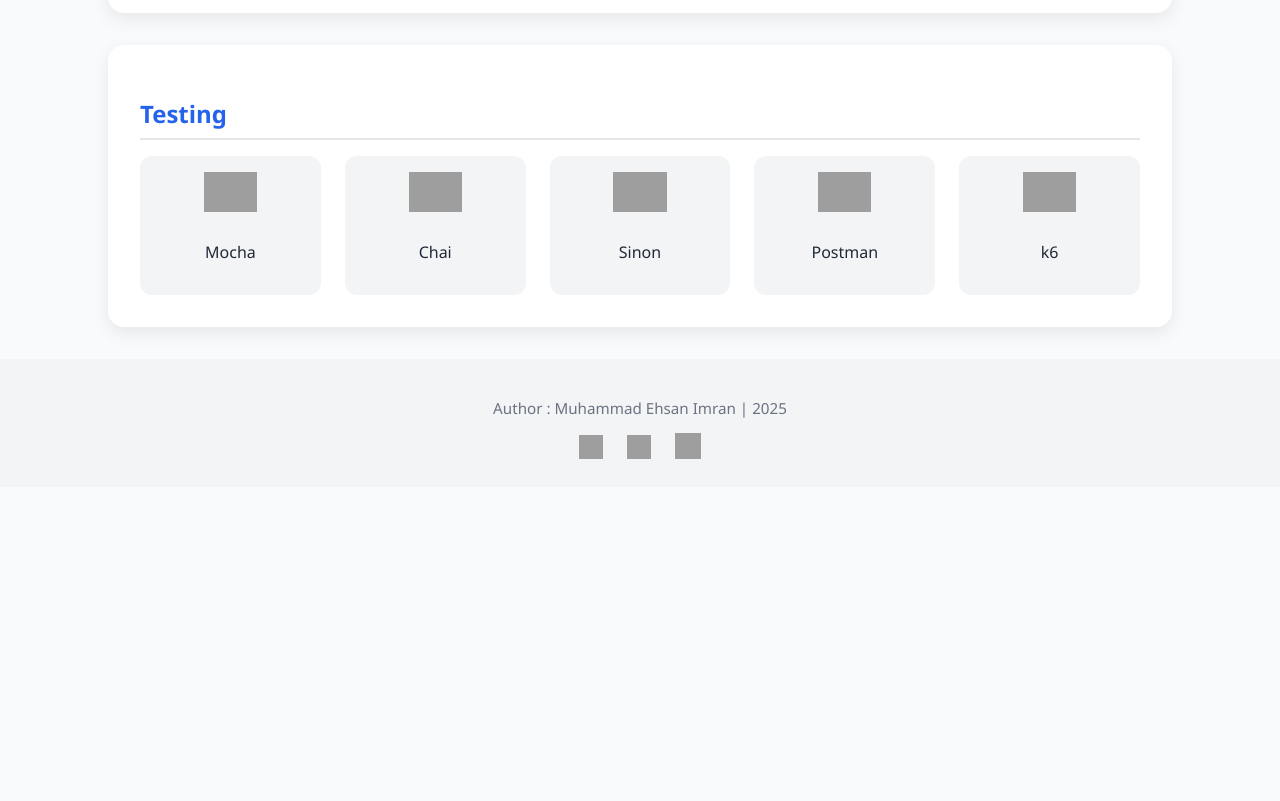
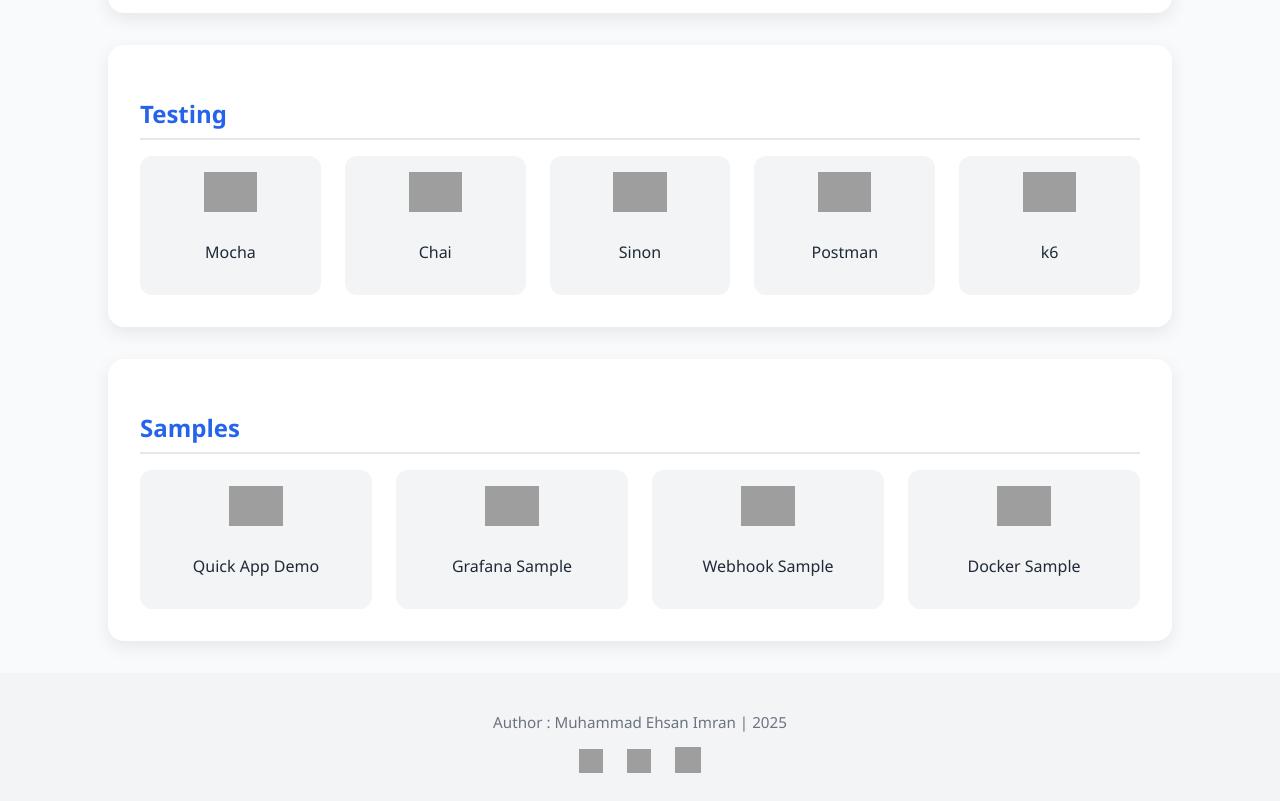
Before and after one commit to da-imran/jiran-tetangga, a website: page introduction.html in a window 1280 px wide. Shown: the part 1611-2412 px from the top of the page. Before the commit the page ends 2098 px from the top, so only its background shows below. Drawn offline with Linux system fonts and the light colour scheme; grey boxes are pictures that could not be loaded.

Commit message:
Updates intro html

```diff
--- a/introduction.html
+++ b/introduction.html
@@ -117,14 +117,12 @@
         <p>Client</p>
       </div>
     </a>
-
     <a href="https://github.com/da-imran/jiran-tetangga" target="_blank" style="text-decoration: none; color: inherit;">
       <div class="tech-card">
         <img src="https://cdn.jsdelivr.net/gh/devicons/devicon/icons/github/github-original.svg" alt="Jiran Tetangga Server">
         <p>Server</p>
       </div>
     </a>
-
       <div class="tech-card" data-tech="installation">
         <img src="https://devicon-website.vercel.app/api/bash/original.svg" alt="Installation">
         <p class="text-align: left">Installation Guide</p>
@@ -188,6 +186,27 @@
       <div class="tech-card" data-tech="sinon"><img src="https://api.iconify.design/simple-icons/sinon.svg" alt="Sinon"><p>Sinon</p></div>
       <div class="tech-card" data-tech="postman"><img src="https://voyager.postman.com/logo/postman-logo-icon-orange.svg" alt="Postman"><p>Postman</p></div>
       <div class="tech-card" data-tech="k6"><img src="https://cdn.jsdelivr.net/gh/devicons/devicon@latest/icons/k6/k6-original.svg" alt="k6"><p>k6</p></div>
+    </div>
+  </section>
+
+  <section>
+    <h2>Samples</h2>
+    <div class="tech-grid">
+      <a href="https://drive.google.com/file/d/1jreY6MNnNuKzP6589_iKSRJZNmtsHFxV/view?usp=sharing" target="_blank" style="text-decoration: none; color: inherit;">
+        <div class="tech-card">
+          <img src="https://cdn.jsdelivr.net/gh/devicons/devicon@latest/icons/google/google-original.svg" alt="Jiran Tetangga Server">
+          <p>Quick App Demo</p>
+        </div>
+      </a>
+      <a href="https://drive.google.com/file/d/1wXp1gDaDiq7cfQ0TSnSDmO2mr7CH7qJn/view?usp=sharing" target="_blank" style="text-decoration: none; color: inherit;">
+        <div class="tech-card" data-tech="grafana"><img src="https://cdn.jsdelivr.net/gh/devicons/devicon@latest/icons/grafana/grafana-original.svg" alt="Grafana"><p>Grafana Sample</p></div>
+      </a>
+      <a href="https://drive.google.com/file/d/1bNZsNpoYGl-w45Ae4CBahxpjI0I88WCc/view?usp=drive_link" target="_blank" style="text-decoration: none; color: inherit;">
+        <div class="tech-card" data-tech="webhook"><img src="https://cdn.jsdelivr.net/gh/homarr-labs/dashboard-icons/svg/webhook.svg" alt="Discord"><p>Webhook Sample</p></div>
+      </a>
+       <a href="https://drive.google.com/file/d/1N5I3hak53Mc2nj_wXwpWuTo5d9KN99e8/view?usp=drive_link" target="_blank" style="text-decoration: none; color: inherit;">
+        <div class="tech-card" data-tech="docker"><img src="https://cdn.jsdelivr.net/gh/devicons/devicon/icons/docker/docker-original.svg" alt="Docker"><p>Docker Sample</p></div>
+       </a>
     </div>
   </section>
 
```
